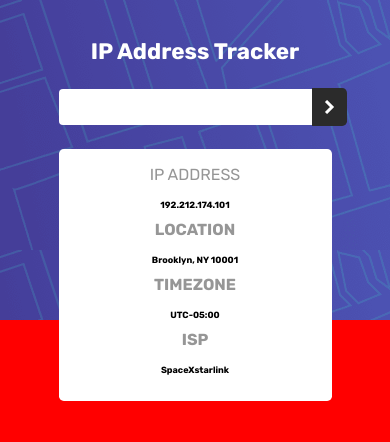
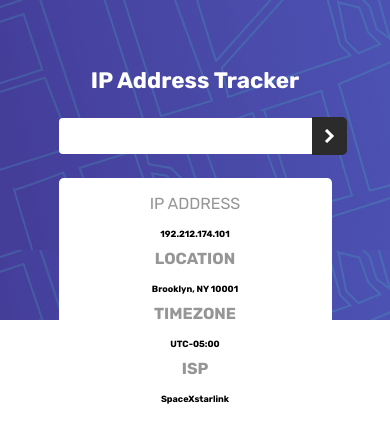
Before and after one commit to joshares/ip-tracker, a plain HTML site: page index.html in a window 390 px wide. Drawn offline with nearby package versions, Linux system fonts and the light colour scheme; no server answers.

Commit message:
Update style.css

```diff
--- a/style.css
+++ b/style.css
@@ -116,9 +116,6 @@ h5{
  height: 100%;
 }
 @media screen and (max-width: 800px) {
-  body {
-    background-color: red;
-  }
   .ip-board{
     display: flex;
     flex-direction: column;
@@ -127,7 +124,7 @@ h5{
   }
   .ip-header{
     width: 100%;
-    margin-top: 2em;
+    margin-top: 5em;
   }
   p {
     font-size: medium;
```
